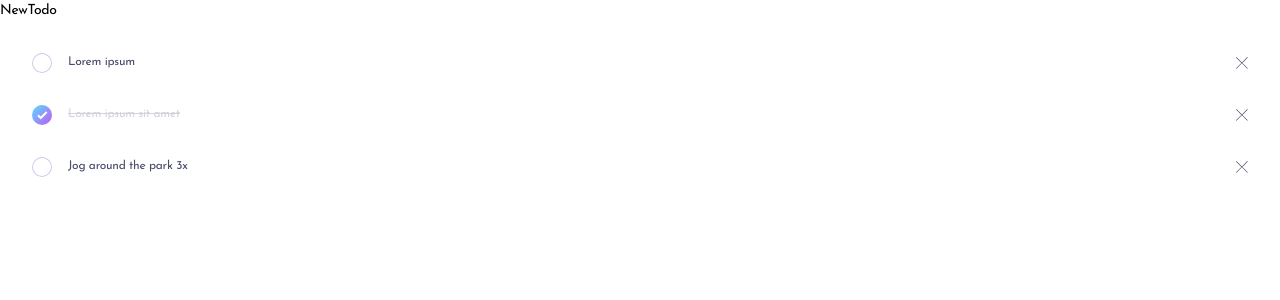
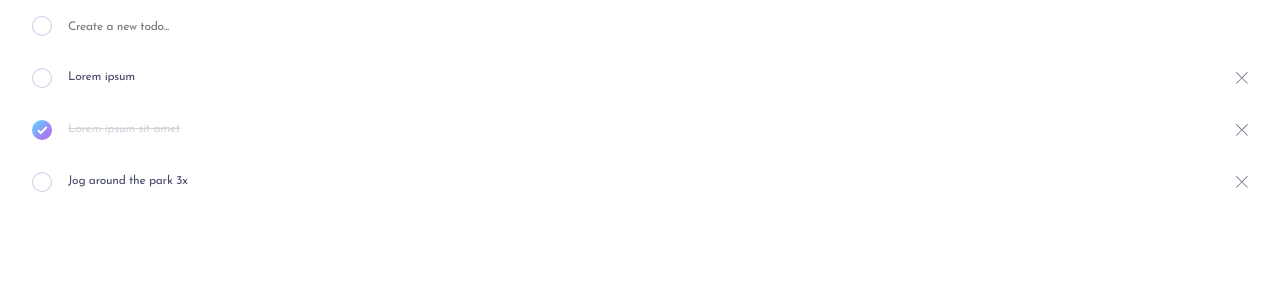
Before and after one commit to emretantu/todo-list-react, a React (Vite) app: page / in a window 1280 px wide. Shown: the top 300 px of the page. Built offline with nearby package versions, Linux system fonts and the light colour scheme.

Commit message:
Implement NewTodo component

```diff
--- a/src/components/TodoList/List.module.css
+++ b/src/components/TodoList/List.module.css
@@ -1,4 +1,3 @@
 .list {
   padding: 0;
-  margin: var(--spacing-200);
 }
--- a/src/components/TodoList/NewTodo.jsx
+++ b/src/components/TodoList/NewTodo.jsx
@@ -1,9 +1,51 @@
+import { useRef, useState } from "react";
 import styles from "./NewTodo.module.css";
+import StylishCheckbox from "./StylishCheckbox";
 
-const NewTodo = () => {
+const NewTodo = ({ onAddTodo }) => {
+
+  const refInput = useRef();
+
+  const [todoText, setTodoText] = useState("");
+
+  const handleChange = (e) => {
+    setTodoText(e.target.value);
+  }
+
+  const handleKeyDown = (e) => {
+    if(e.key === "Enter") {
+      onAddTodo(todoText);
+      setTodoText("");
+    }
+  }
+
+  const handleClick = () => {
+    refInput.current.focus();
+  }
+
   return (
-    <div>NewTodo</div>
+    <div className={styles.newTodo} onClick={handleClick}>
+      <label htmlFor="newTodoInput">
+        <StylishCheckbox isDone={false} />
+      </label>
+      <input
+        type="text"
+        name="newTodoInput"
+        id="newTodoInput"
+        className={styles.newTodoInput}
+        placeholder="Create a new todo..."
+        value={todoText}
+        onChange={(e) => handleChange(e)}
+        onKeyDown={(e) => handleKeyDown(e)}
+        ref={refInput}
+        autoFocus
+      />
+    </div>
   )
+
 }
 
 export default NewTodo
+
+
+// Focus input when click entire area.
--- a/src/components/TodoList/NewTodo.module.css
+++ b/src/components/TodoList/NewTodo.module.css
@@ -0,0 +1,23 @@
+.newTodo {
+  display: flex;
+  align-items: stretch;
+  gap: var(--spacing-200);
+  padding: var(--spacing-200);
+  cursor: text;
+}
+
+.newTodo > label {
+  cursor: inherit;
+}
+
+.newTodoInput {
+  border: none;
+  outline: none;
+  padding: 0.1rem 0 0 0;
+  flex-grow: 1;
+  font-family: inherit; /* Default */
+  font-weight: inherit;
+  letter-spacing: inherit;
+  font-size: 0.75rem;
+  line-height: 1;
+}
--- a/src/components/TodoList/TodoList.jsx
+++ b/src/components/TodoList/TodoList.jsx
@@ -11,6 +11,11 @@ const TodoList = () => {
     {todoText: "Jog around the park 3x", isDone: false}
   ])
 
+  const handleAddTodo = (todoText) => {
+    setTodos(prevTodos => [...prevTodos, {todoText: todoText, isDone: false}])
+    console.log(todos);
+  }
+
   const handleCheckClick = (id) => {
     setTodos(prevTodos =>
       prevTodos.map((todo, index) =>
@@ -20,16 +25,13 @@ const TodoList = () => {
   }
 
   const handleDeleteClick = (id) => {
-    setTodos(prevTodos => {
-      prevTodos.splice(id, 1);
-      return [...prevTodos];
-    })
+    setTodos(prevTodos => prevTodos.filter((_, index) => index !== id));
   }
 
   return (
     <article className={styles.todoList}>
       <section className={styles.newTodoContainer}>
-        <NewTodo />
+        <NewTodo onAddTodo={handleAddTodo} />
       </section>
       <section className={styles.todoListContainer}>
         <List todos={todos} onCheckClick={handleCheckClick} onDeleteClick={handleDeleteClick} />
--- a/src/components/TodoList/TodoList.module.css
+++ b/src/components/TodoList/TodoList.module.css
@@ -0,0 +1,3 @@
+.todoList {
+    margin-inline: var(--spacing-200);
+}
--- a/src/index.css
+++ b/src/index.css
@@ -110,6 +110,7 @@ body {
   font-weight: normal;
   letter-spacing: -0.016rem;
   font-size: 0.875rem;
+  line-height: 1;
 }
 
 /* Dark Light Theme Styles */
```
